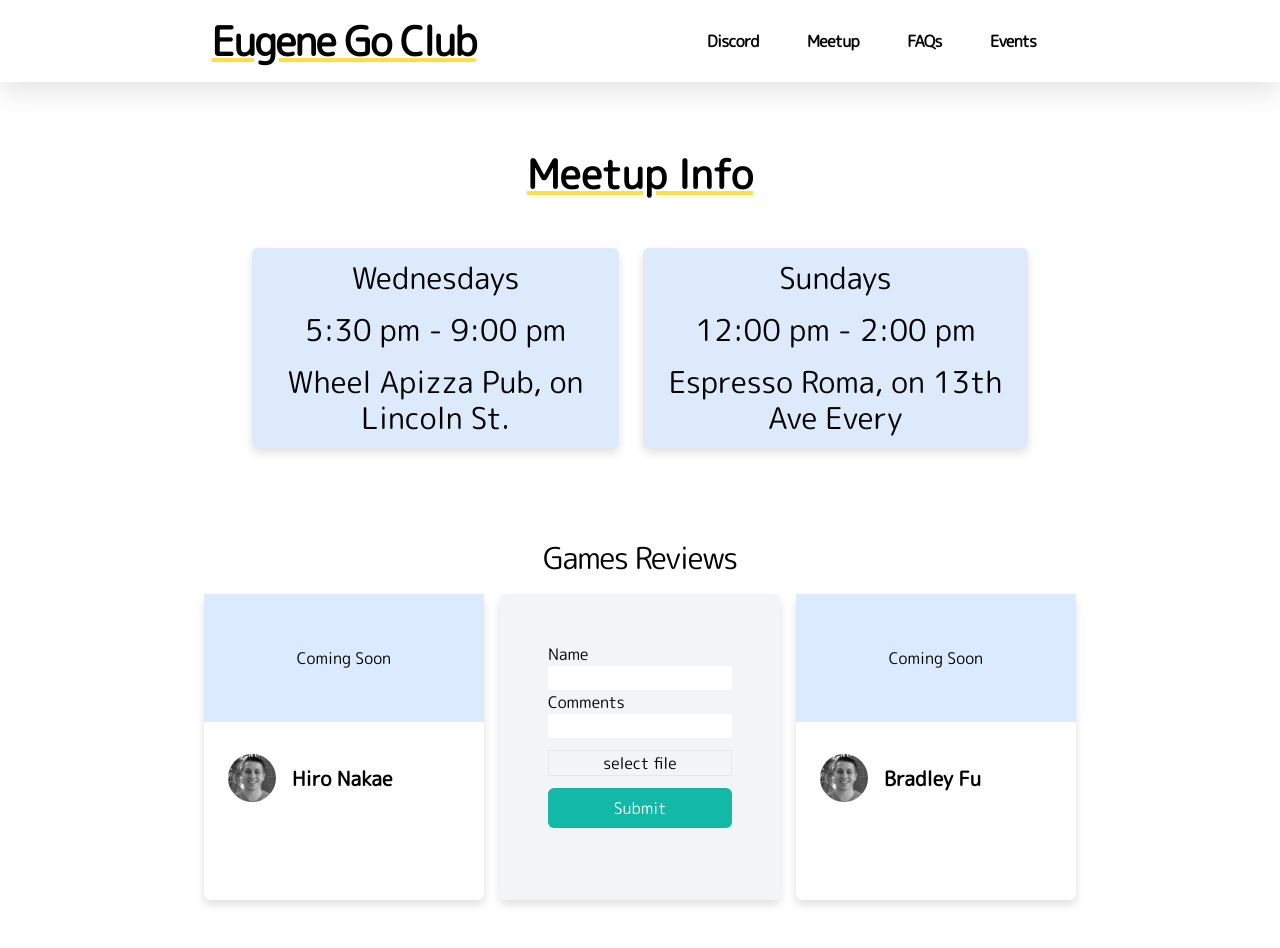
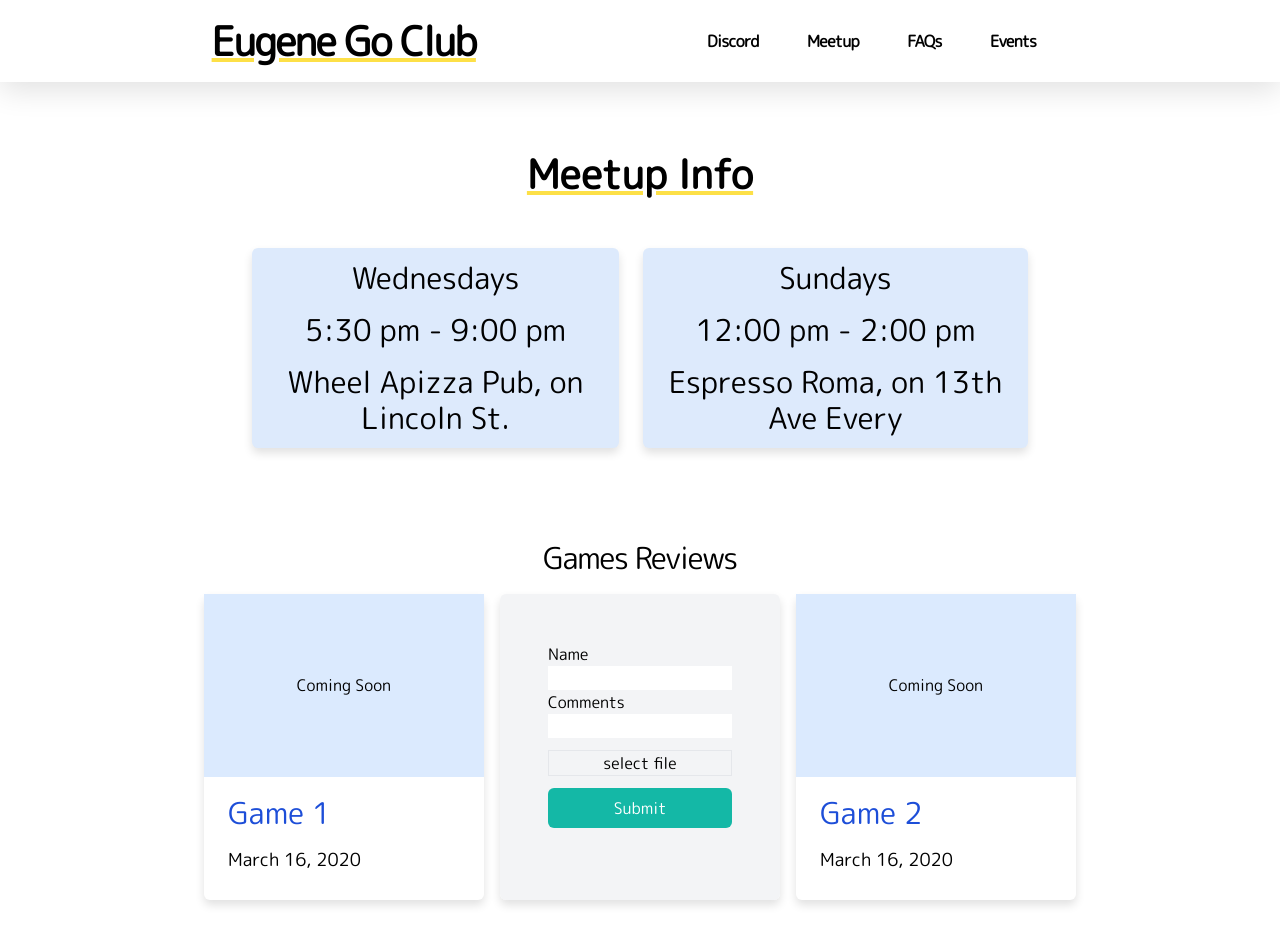
Before and after one commit to hnakae/go-club, a Next.js app: page / in a window 1280 px wide. Shown: the top 948 px of the page. Built offline with nearby package versions, Linux system fonts and the light colour scheme.

Commit message:
post preview ui

```diff
--- a/src/app/_components/post-preview.tsx
+++ b/src/app/_components/post-preview.tsx
@@ -23,24 +23,24 @@ export function PostPreview({
 }: Props) {
   return (
     <div className="rounded-md shadow-sm hover:shadow-md  bg-white h-full ">
-      <div className="bg-blue-100 h-32 flex justify-center items-center">
+      <div className="bg-blue-100 h-[60%] flex justify-center items-center">
         {/* <CoverImage slug={slug} title={title} src={coverImage} /> */}Coming
         Soon
       </div>
       <div className=" px-6 py-4">
-        {/* <h3 className="text-3xl mb-3 leading-snug">
+        <h3 className="text-3xl mb-3 leading-snug">
           <Link
             href={`/posts/${slug}`}
             className="hover:underline text-blue-700"
           >
             {title}
           </Link>
-        </h3> */}
+        </h3>
         <div className="text-lg mb-4">
-          {/* <DateFormatter dateString={date} /> */}
+          <DateFormatter dateString={date} />
         </div>
         <p className="text-lg leading-relaxed mb-4">{excerpt}</p>
-        <Avatar name={author.name} picture={author.picture} />
+        {/* <Avatar name={author.name} picture={author.picture} /> */}
       </div>
     </div>
   );
```
